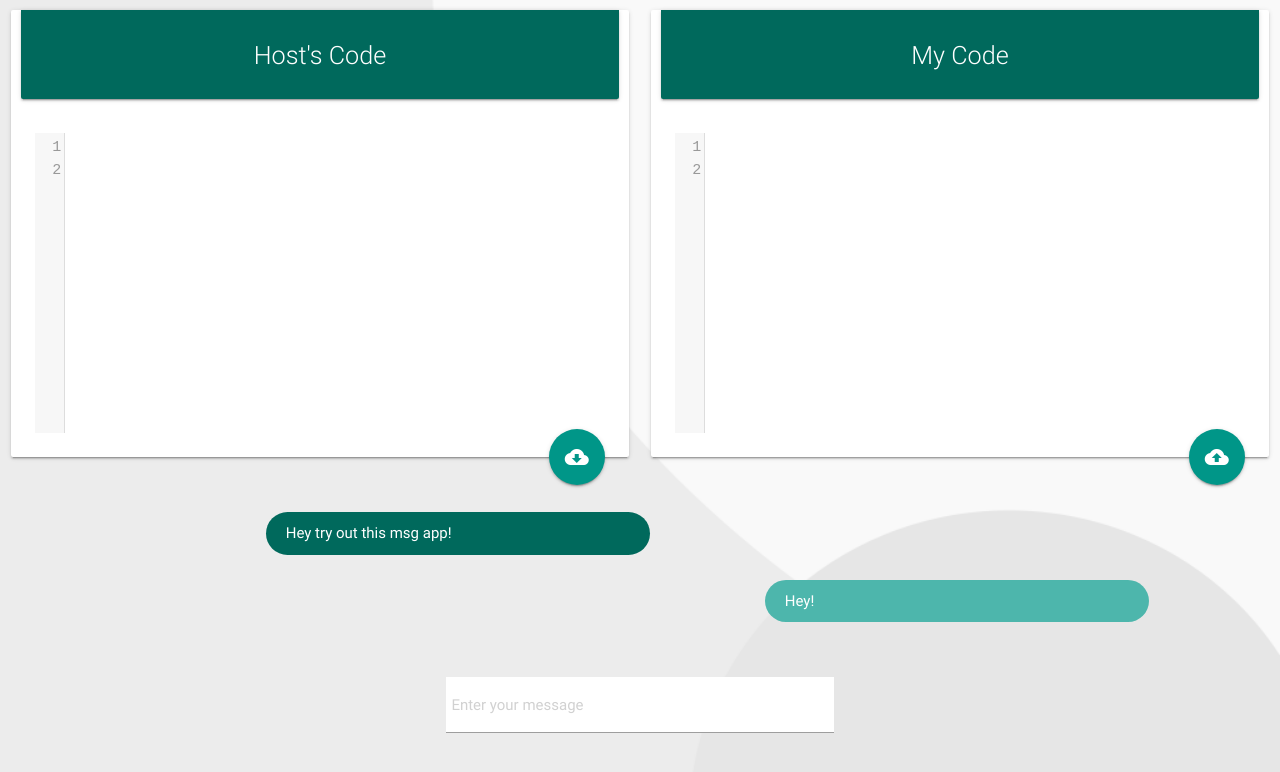
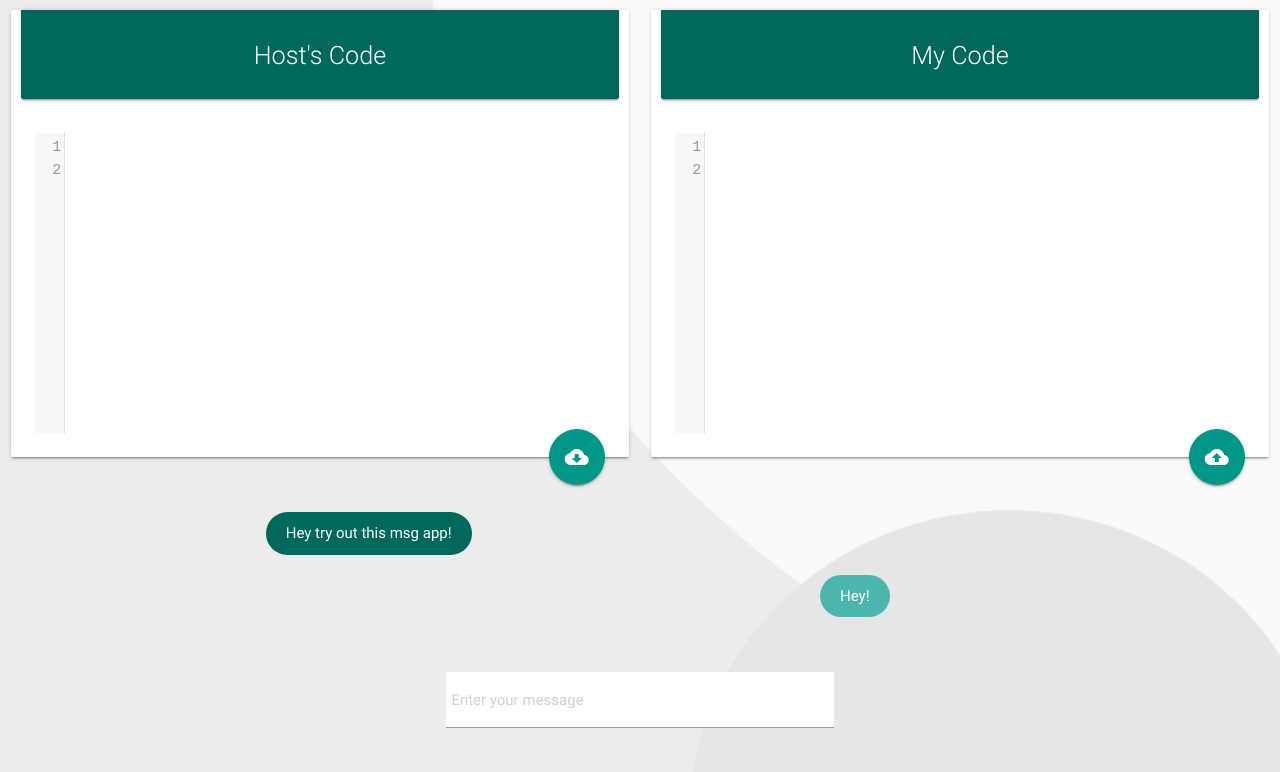
Before and after one commit to akshita231998/LCode, a website: page public/client_text_editor.html in a window 1280 px wide. Drawn offline with Linux system fonts and the light colour scheme; no server answers.

Commit message:
Chat modifications

```diff
--- a/public/css/main.css
+++ b/public/css/main.css
@@ -63,11 +63,15 @@ h1 {
     max-width: 30vw;
     padding: 10px;
     padding-left: 20px;
+    padding-right: 20px;
     word-wrap: all;
     color: #fff;
-    display: block;
+    display: block !important;
+    float: left;
+    text-align: left;
     border-radius: 30px;
-    margin-left: 20%;
+    position: relative;
+    left: 20%;
 }
 .sentMsg {
     padding: 5px;
@@ -81,12 +85,14 @@ h1 {
     padding: 10px;
     text-align: left;
     padding-left: 20px;
+    padding-right: 20px;
     margin: 0px;
     word-wrap: all;
     color: #fff;
-    display: block;
+    display: block !important;
+    float: right;
     position: relative;
-    left: 60%;
+    left: -30%;
     border-radius: 30px;
 }
 #msg_bar {
```
